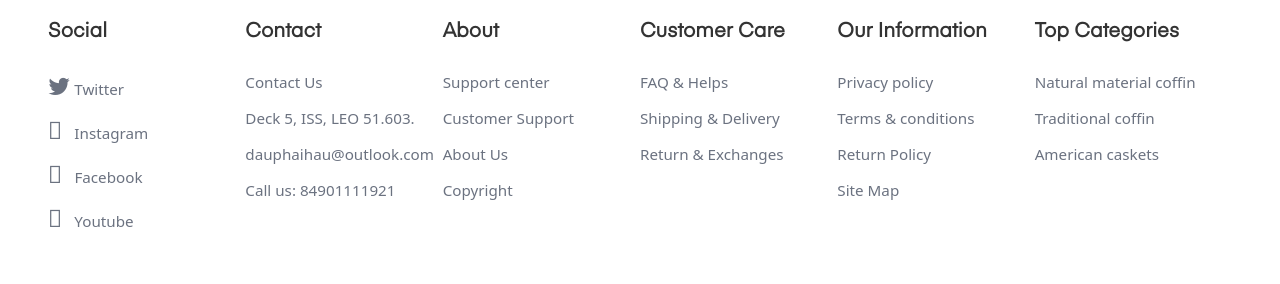
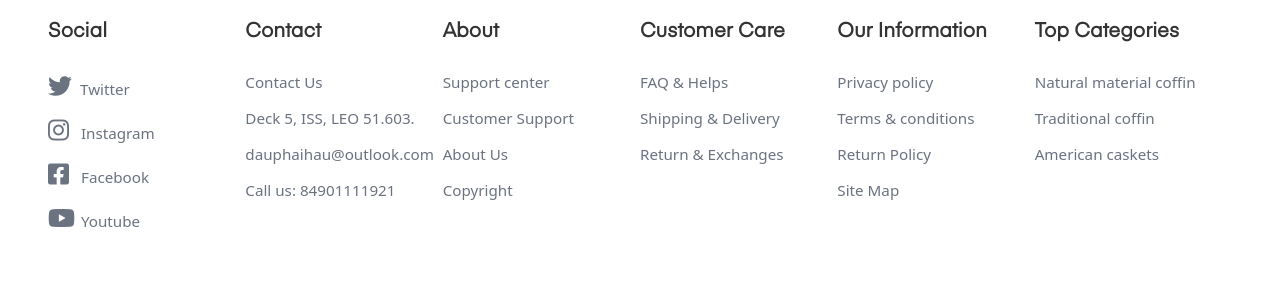
Before and after one commit to dauphaihau/coffin-ecommerce, a Next.js app: page /account in a window 1280 px wide. Shown: the part 1062-1346 px from the top of the page. Built offline with nearby package versions, Linux system fonts and the light colour scheme.

Commit message:
fix cdn fontawesome

```diff
--- a/components/Layout/Footer.js
+++ b/components/Layout/Footer.js
@@ -13,25 +13,26 @@ const Footer = () => {
                 <li className="mb-3">
                   <Link href="#"
                         className="border-b border-solid border-transparent hover:text-black text-smaller text-gray-500">
-                    <i className="fa text-2xl">&#xf099;</i> Twitter
+                    {/*<i className="fa text-2xl">&#xf099;</i> Twitter*/}
+                    <i className="fa-brands fa-twitter text-2xl mr-2"></i>Twitter
                   </Link>
                 </li>
                 <li className="mb-3">
                   <Link href="#"
                         className="border-b border-solid border-transparent hover:text-black text-smaller text-gray-500">
-                    <i className="fa-brands fa-instagram  text-2xl mr-2"/> Instagram
+                    <i className="fa-brands fa-instagram text-2xl mr-2"/> Instagram
                   </Link>
                 </li>
                 <li className="mb-3">
                   <Link href="#"
                         className="border-b border-solid border-transparent hover:text-black text-smaller text-gray-500">
-                    <i className="fa-brands fa-facebook-square  text-2xl mr-3"/>Facebook
+                    <i className="fa-brands fa-facebook-square text-2xl mr-3"/>Facebook
                   </Link>
                 </li>
                 <li className="mb-3">
                   <Link href="#"
                         className="border-b border-solid border-transparent hover:text-black text-smaller text-gray-500">
-                    <i className="fa-brands fa-youtube  text-2xl mr-2"/> Youtube
+                    <i className="fa-brands fa-youtube text-2xl mr-[2px]"/> Youtube
                   </Link>
                 </li>
               </ul>
--- a/pages/_document.js
+++ b/pages/_document.js
@@ -6,7 +6,7 @@ class MyDocument extends Document {
     return (
       <Html lang='en'>
         <Head>
-          <link rel="stylesheet" href="https://cdnjs.cloudflare.com/ajax/libs/font-awesome/4.7.0/css/font-awesome.min.css"/>
+          <link rel="stylesheet" href="https://cdnjs.cloudflare.com/ajax/libs/font-awesome/6.1.1/css/all.min.css"/>
         </Head>
         <body>
           <Main/>
```
